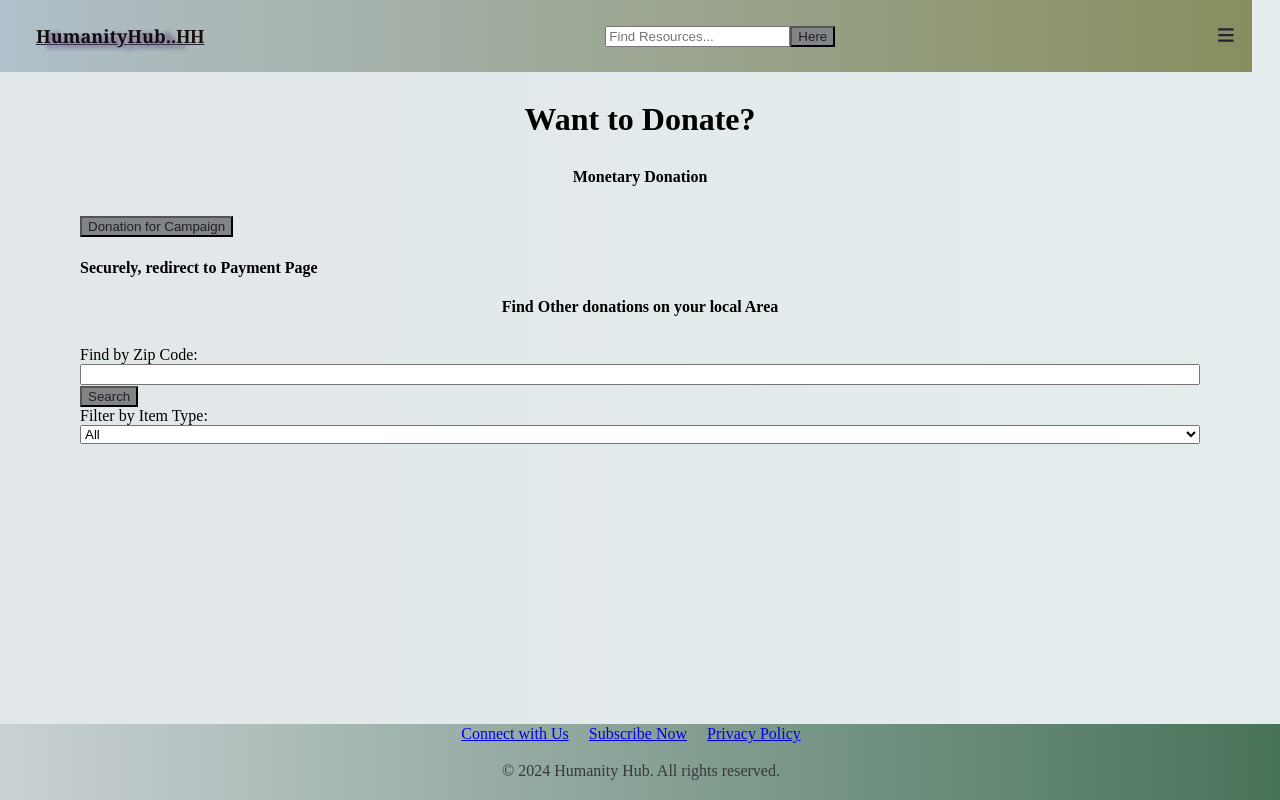
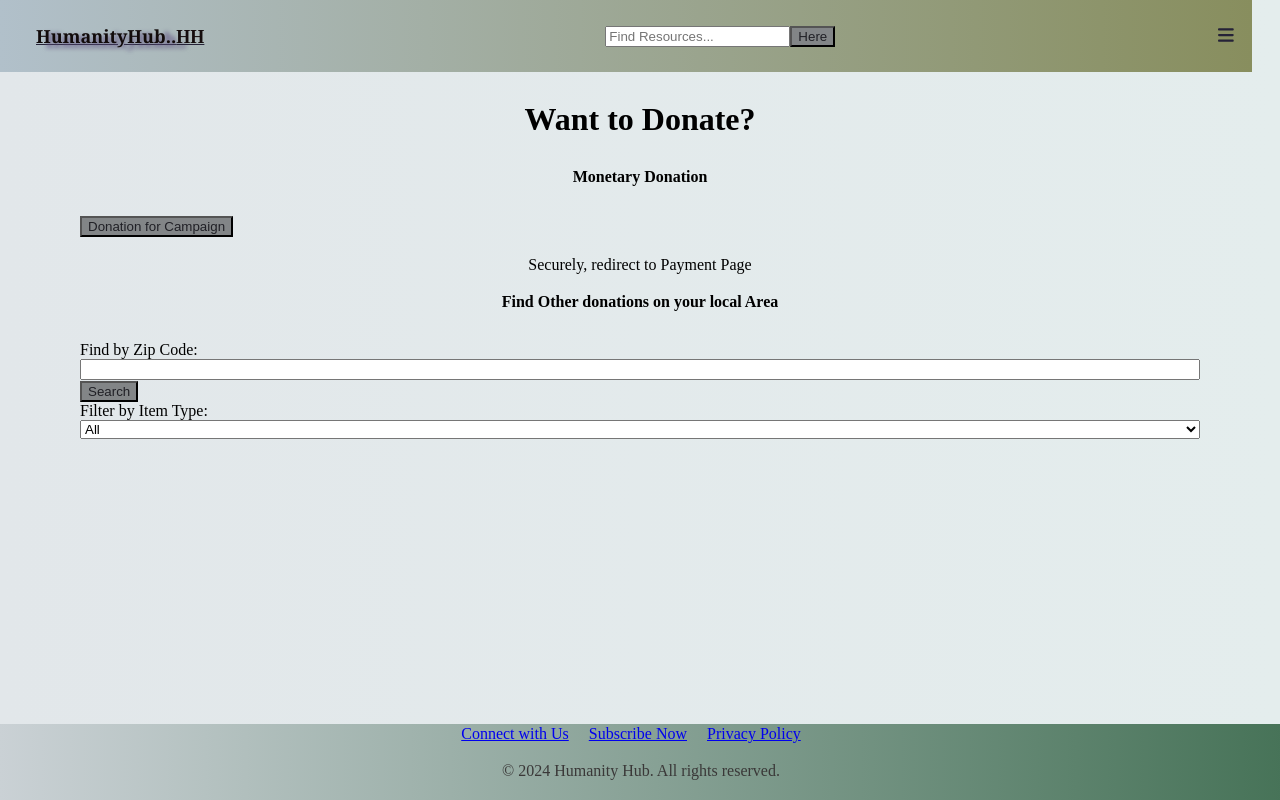
Before and after one commit to yana1al/HumanityHub, a React (Vite) app: page /donations in a window 1280 px wide. Built offline with nearby package versions, Linux system fonts and the light colour scheme.

Commit message:
Google Auth

```diff
--- a/pages/GoogleLoginButton.jsx
+++ b/pages/GoogleLoginButton.jsx
@@ -18,7 +18,7 @@ const GoogleLoginButton = () => {
   }, []);
 
   const handleGoogleLogin = () => {
-    window.location.href = `https://accounts.google.com/o/oauth2/v2/auth` +
+    window.location.href = `https://yourdomain.com/login/auth/google` +
       `?response_type=code` +
       `&client_id=${process.env.GOOGLE_CLIENT_ID}` +
       `&redirect_uri=${process.env.GOOGLE_CALLBACK}` +
--- a/src/components/Donations.jsx
+++ b/src/components/Donations.jsx
@@ -79,7 +79,7 @@ const Donations = () => {
         <form onSubmit={handleSubmit}>
 
           <button type="submit">Donation for Campaign</button>
-          <h4>Securely, redirect to Payment Page</h4>
+          <p>Securely, redirect to Payment Page</p>
         </form>
       </div>
       <div>
```
